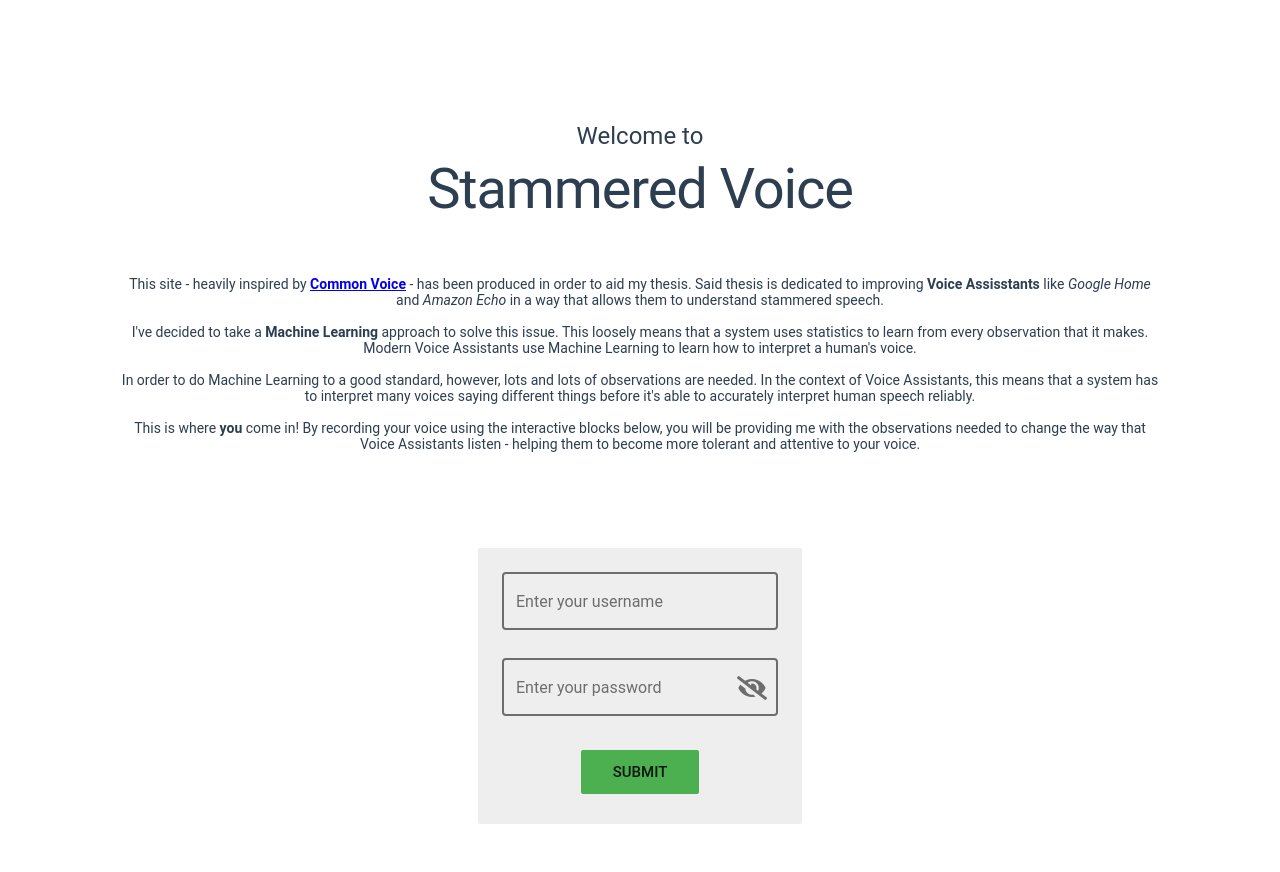
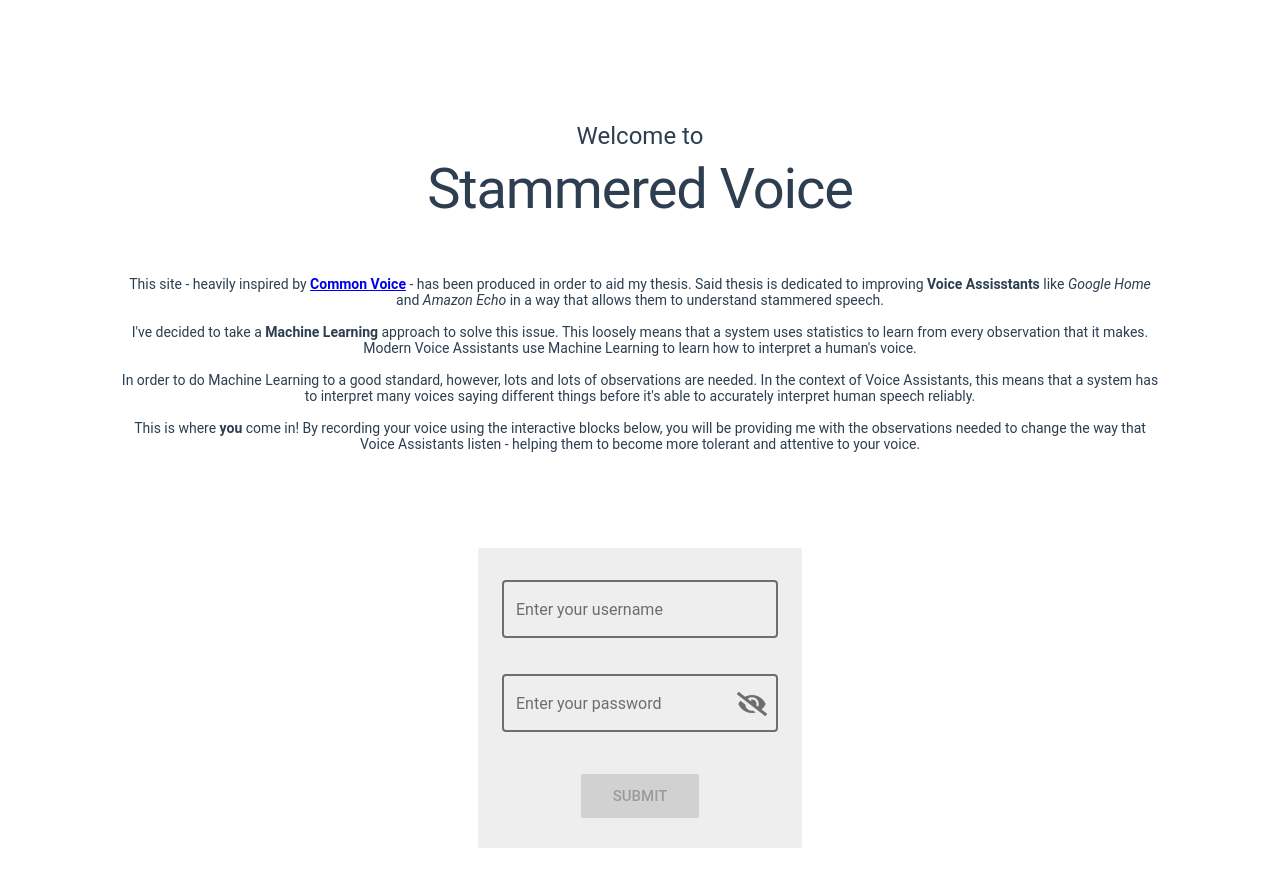
Before and after one commit to DarthEmpty/stammered-voice, a Vue app: page / in a window 1280 px wide. Before the commit the page ends 848 px from the top, so only its background shows below. Built offline with nearby package versions, Linux system fonts and the light colour scheme.

Commit message:
Add validation to login component

```diff
--- a/package.json
+++ b/package.json
@@ -10,6 +10,7 @@
   "dependencies": {
     "material-design-icons-iconfont": "^4.0.5",
     "recordrtc": "^5.5.4",
+    "vee-validate": "^2.1.7",
     "vue": "^2.6.6",
     "vuetify": "^1.5.3"
   },
--- a/src/components/Login.vue
+++ b/src/components/Login.vue
@@ -6,19 +6,34 @@
           <v-text-field
             id="username"
             name="username"
+            v-model="username"
             label="Enter your username"
+            v-validate="'required|alpha_dash'"
+            :error-messages="errors.collect('username')"
             outline
+            class="my-2"
           />
           <v-text-field
             id="password"
             name="password"
+            v-model="password"
             label="Enter your password"
+            v-validate="'required'"
+            :error-messages="errors.collect('password')"
             :type="show ? 'text' : 'password'"
             :append-icon="show ? 'fas fa-eye' : 'fas fa-eye-slash'"
             @click:append="show = !show"
             outline
+            class="my-2"
           />
-          <v-btn large depressed color="green" @click="submit">Submit</v-btn>
+          <v-btn
+            large depressed
+            :disabled="isDisabled"
+            color="green"
+            @click="submit"
+          >
+            Submit
+          </v-btn>
         </form>
       </v-sheet>
     </v-flex>
@@ -28,18 +43,30 @@
 
 <script>
 export default {
+  $_veeValidate: {
+    validator: "new"
+  },
+
   name: "Login",
   data() {
     return {
       username: "",
       password: "",
       show: false
+    };
+  },
+  computed: {
+    isDisabled() {
+      return this.username === "" || this.password === ""
     }
   },
   methods: {
-    submit() {
-      this.$emit("log-in");
+    async submit() {
+      let result = await this.$validator.validate()
+      if (result) {
+        this.$emit("log-in")
+      }
     }
   }
-}
+};
 </script>
--- a/src/main.js
+++ b/src/main.js
@@ -2,6 +2,7 @@ import Vue from 'vue'
 import Vuetify from "vuetify"
 import 'vuetify/dist/vuetify.min.css'
 import '@fortawesome/fontawesome-free/css/all.css'
+import VeeValidate from 'vee-validate'
 import App from './App.vue'
 
 Vue.config.productionTip = false
@@ -10,6 +11,8 @@ Vue.use(Vuetify, {
   iconfont: "fa"
 })
 
+Vue.use(VeeValidate)
+
 new Vue({
   render: h => h(App),
 }).$mount('#app')
```
Also changed, not shown: 1 other file (tests, documents, lock files or other folders).
